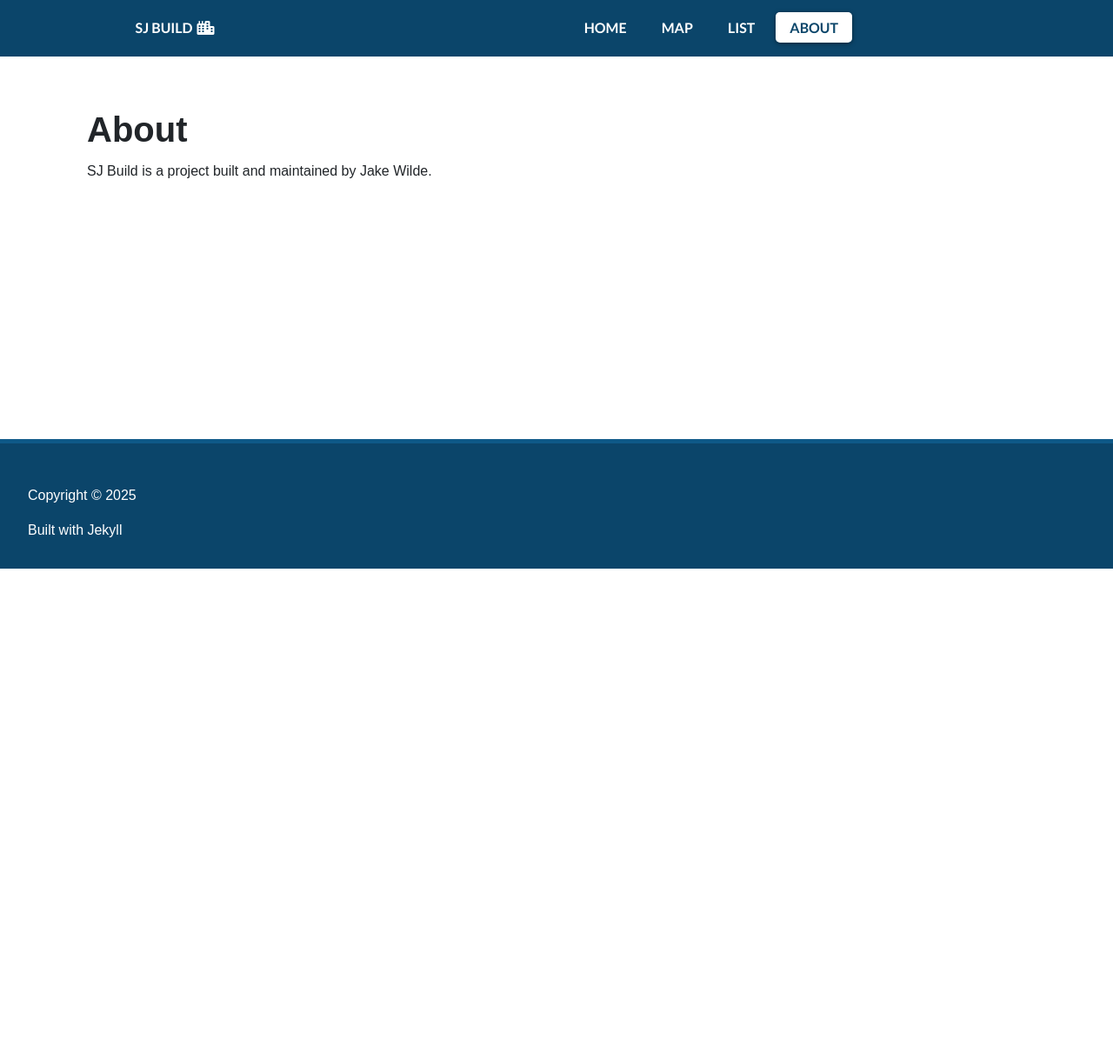
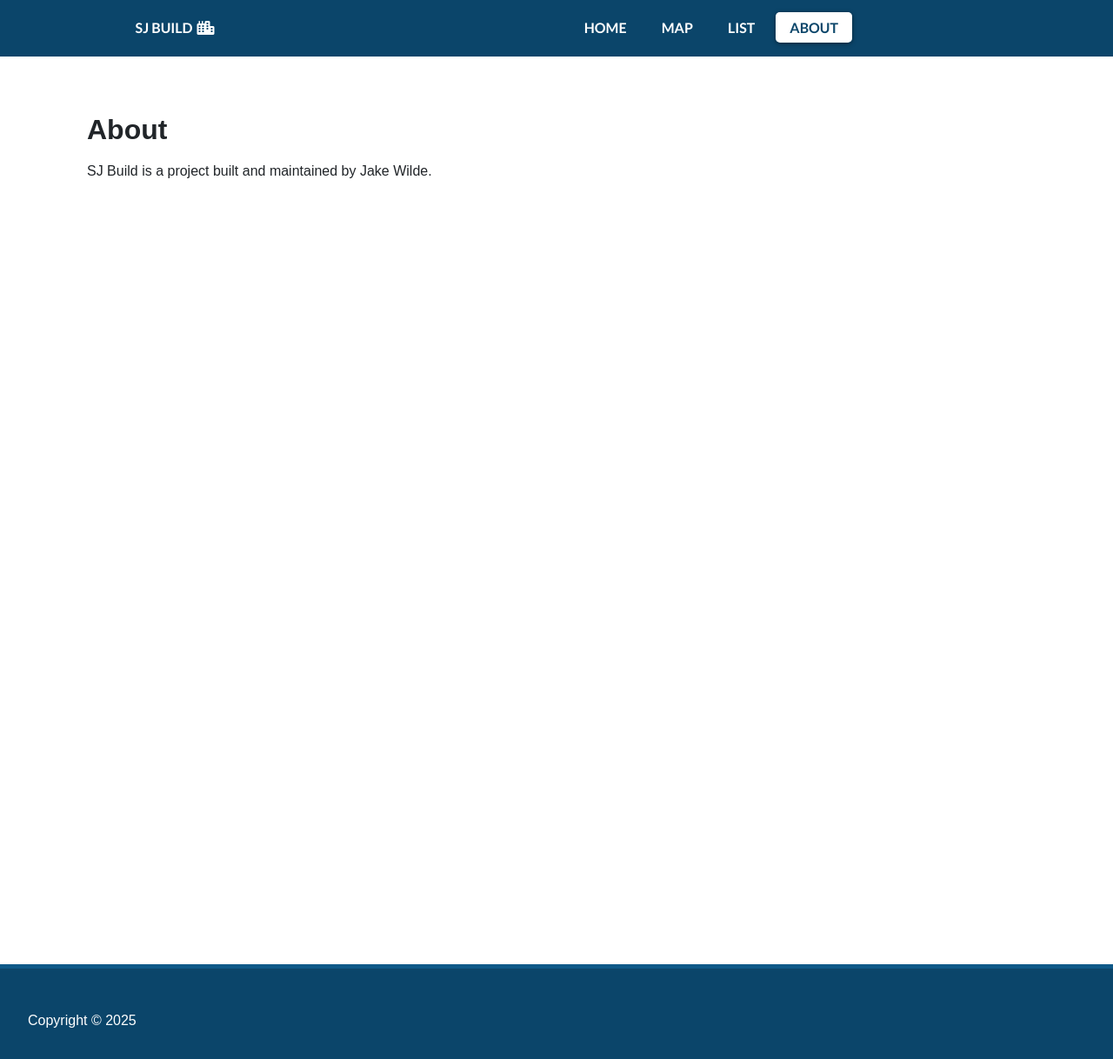
Before and after one commit to awildjake/sjbuild, a Jekyll site: the page built from about.md, in a window 1280 px wide. Shown: the whole page at 87% size. Built offline with Jekyll 4.4.1, drawn with Linux system fonts in a browser that asks for light colours; before the commit the page ends 900 px from its top, so only the background shows below that.

Commit message:
Changed font sizes

```diff
--- a/_includes/footer.html
+++ b/_includes/footer.html
@@ -2,7 +2,6 @@
     <div class="footer">
         <div class="innter-footer">
             <p>Copyright © 2025</p>
-            <p>Built with Jekyll</p>
         </div>
     </div>
 </footer>
--- a/_includes/map.html
+++ b/_includes/map.html
@@ -73,7 +73,7 @@
         {% elsif item.phase == 'Withdrawn'%}
         marker = L.marker([{{item.geometry[0]}}, {{item.geometry[1]}}], {icon: withdrawnIcon}).addTo(withdrawnLayer);
         {% endif %}
-        marker.bindPopup("<h4>{{item.title}}</h4> {{item.units}} Units </br> By: {{item.developer}} </br> <em>Click to view details</em>");
+        marker.bindPopup("<strong>{{item.title}}</strong> </br> {{item.units}} Units </br> By: {{item.developer}} </br> <em>Click to view details</em>");
 
 
 
--- a/_sass/main.scss
+++ b/_sass/main.scss
@@ -61,9 +61,7 @@ ol ol {
   margin-top: 0;
   margin-bottom: 0;
 }
-h1 {
-    font-size: 2.50rem;
-}
+
 h2 {
     font-size: 2.25rem;
 }
@@ -247,9 +245,7 @@ img {
 article {
     margin-bottom: 1em;
 }
-footer {
 
-}
 .footer {
     display: flex;
     flex-direction: column;
@@ -399,6 +395,7 @@ body > .container {
 }
 .container {
     width: 100%;
+    height: 100%;
     padding-right: 15px;
     padding-left: 15px;
     margin-right: auto;
@@ -472,7 +469,7 @@ body > .container {
 }
 /* Map that displays on the main dedicated map page */
 #mainMap {
-    height: calc(100vh - 88px);
+    height: calc(100vh - 65px);
 }
 /* Map that displays within the home page hero */
 #homeMap {
--- a/about.md
+++ b/about.md
@@ -2,6 +2,9 @@
 layout: generic
 title: About
 ---
+
 # About
 
 SJ Build is a project built and maintained by Jake Wilde.
+
+<div class="container" style="height: 100vh;"></div>
```
